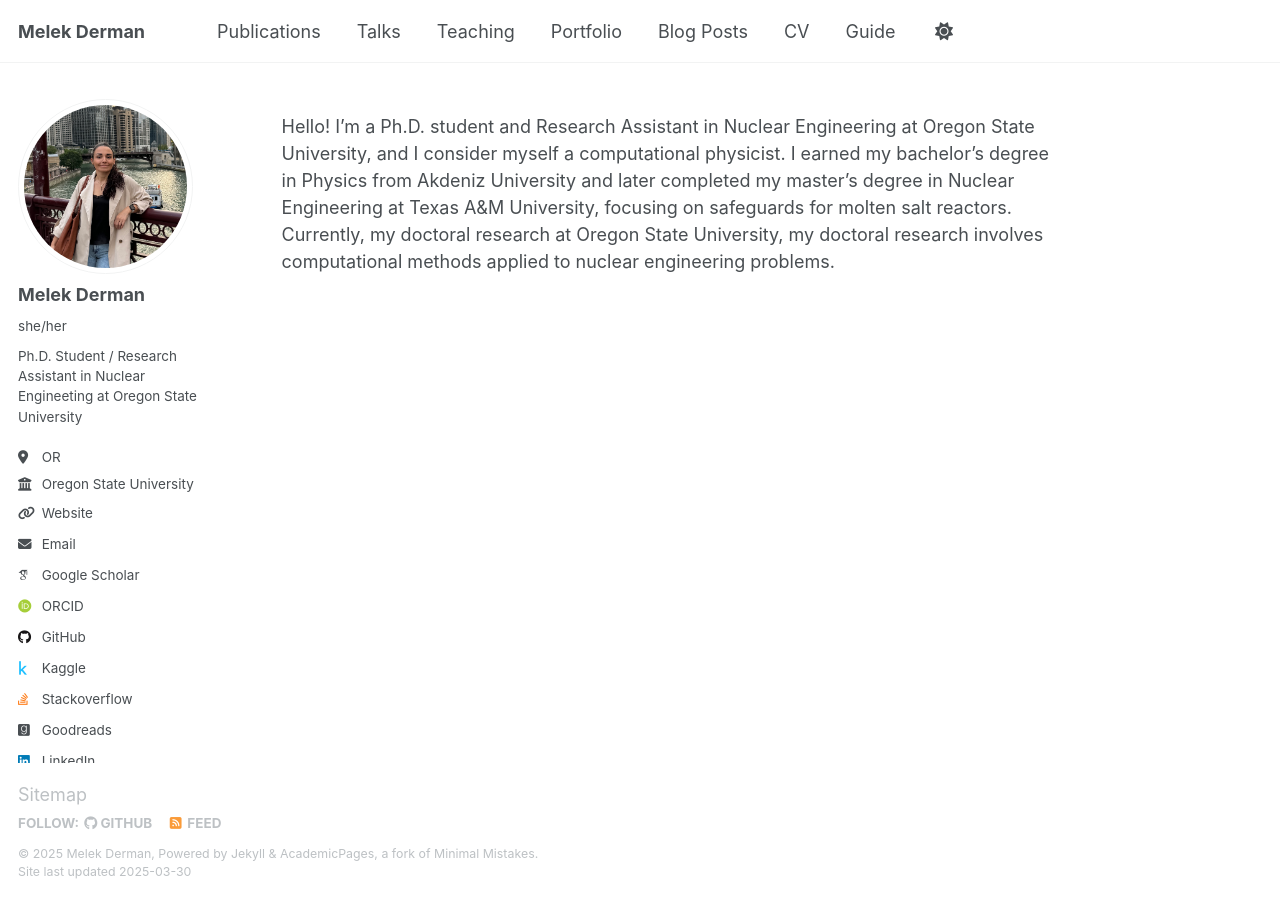
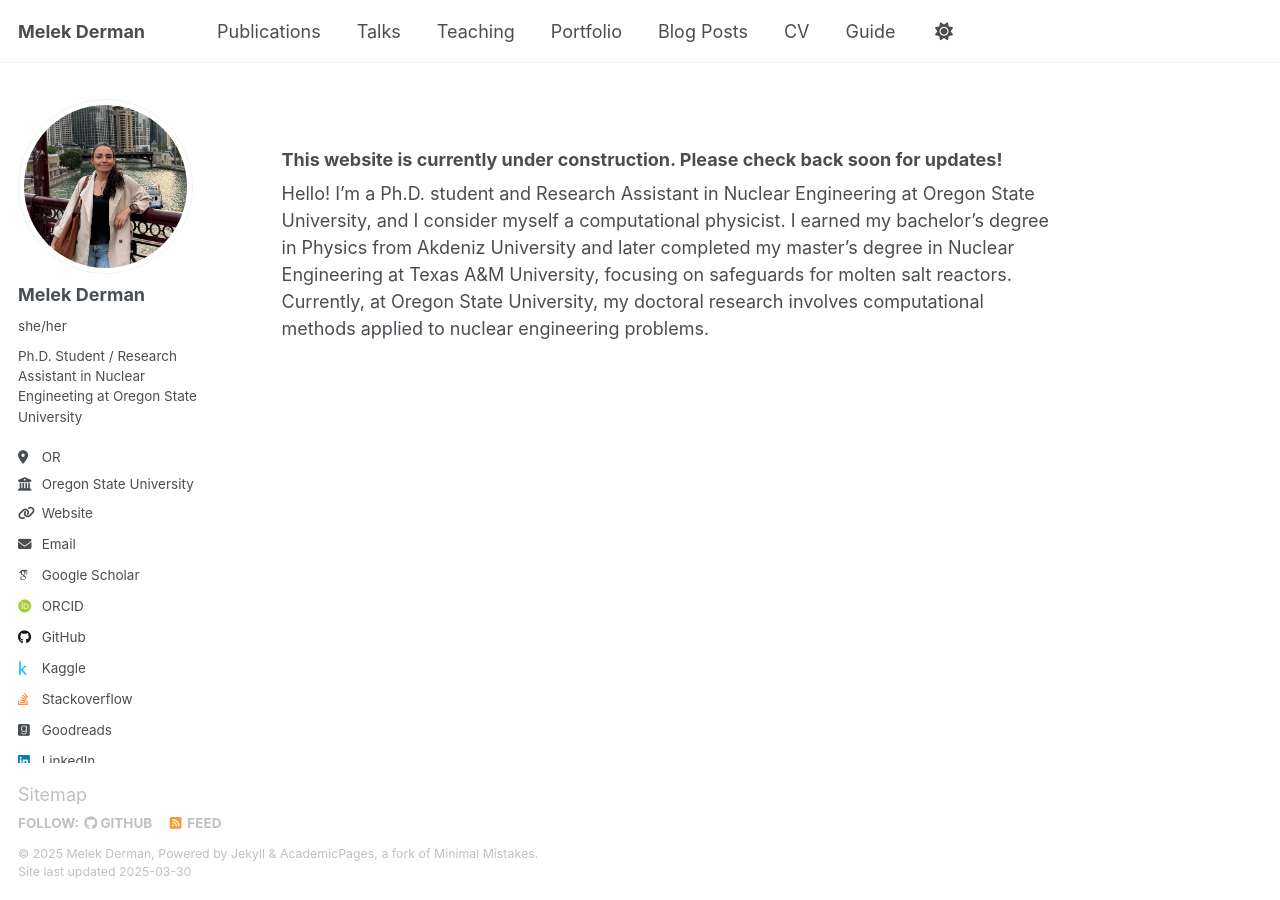
Before and after one commit to melekderman/melekderman.github.io, a Jekyll site: the page built from _pages/about.md, in a window 1280 px wide. Built offline with Jekyll 4.4.1, drawn with Linux system fonts in a browser that asks for light colours; some web fonts are replaced.

Commit message:
update about.md

```diff
--- a/_pages/about.md
+++ b/_pages/about.md
@@ -7,4 +7,7 @@ redirect_from:
   - /about.html
 ---
 
-Hello! I'm a Ph.D. student and Research Assistant in Nuclear Engineering at Oregon State University, and I consider myself a computational physicist. I earned my bachelor's degree in Physics from Akdeniz University and later completed my master's degree in Nuclear Engineering at Texas A&M University, focusing on safeguards for molten salt reactors. Currently, my doctoral research at Oregon State University, my doctoral research involves computational methods applied to nuclear engineering problems.
+### This website is currently under construction. Please check back soon for updates!
+
+
+Hello! I'm a Ph.D. student and Research Assistant in Nuclear Engineering at Oregon State University, and I consider myself a computational physicist. I earned my bachelor's degree in Physics from Akdeniz University and later completed my master's degree in Nuclear Engineering at Texas A&M University, focusing on safeguards for molten salt reactors. Currently, at Oregon State University, my doctoral research involves computational methods applied to nuclear engineering problems.
```
